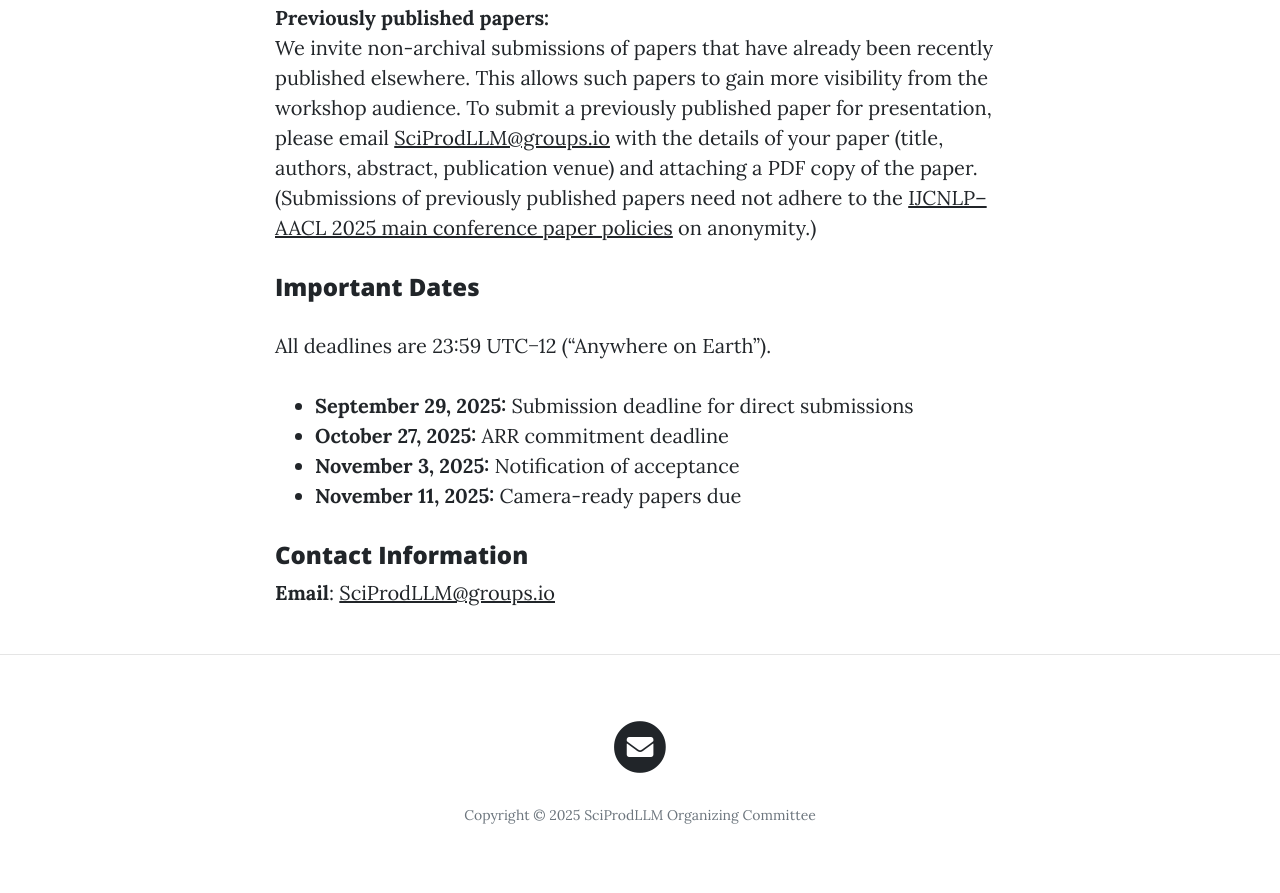
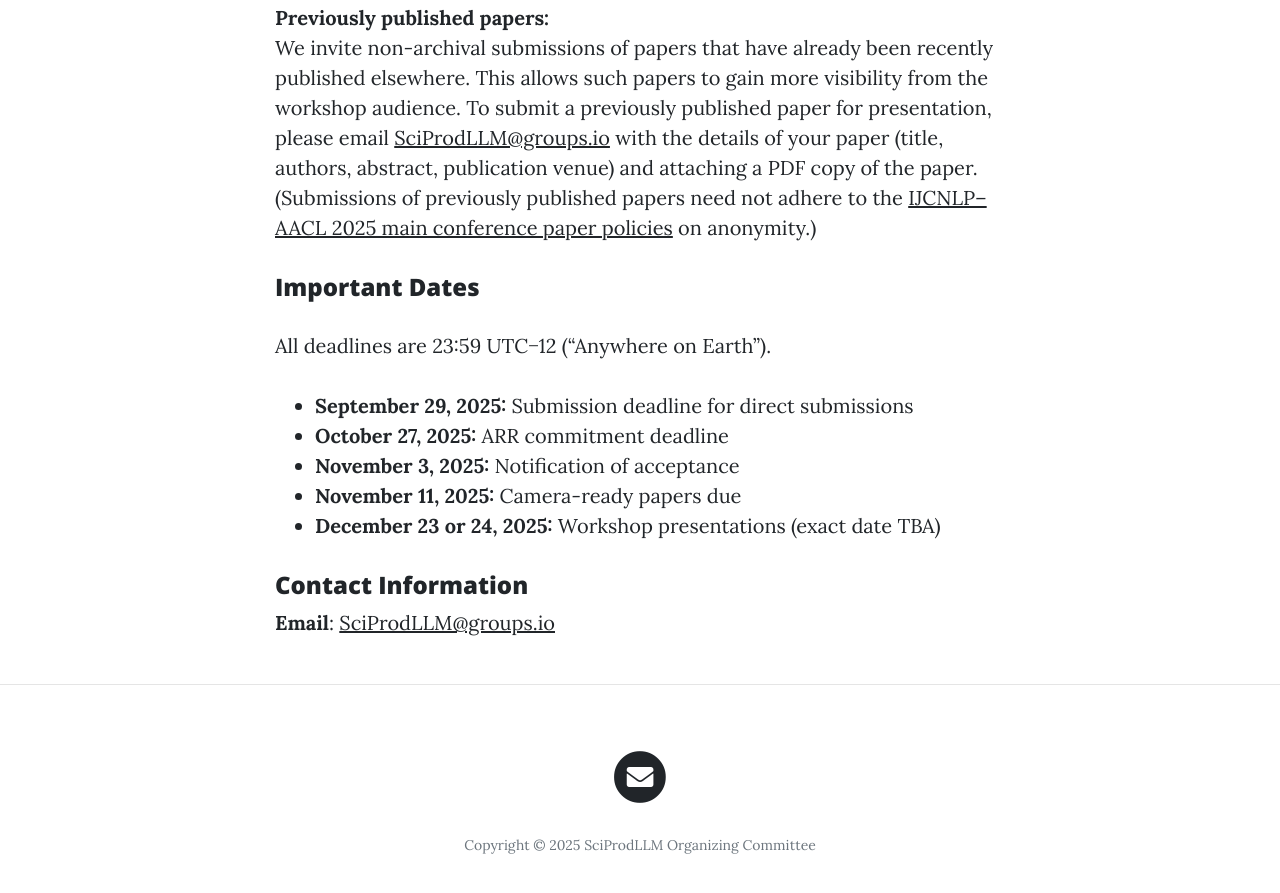
Before and after one commit to SciProdLLMs/sciprodllms.github.io, a website: page 2025/cfp.html in a window 1280 px wide. Shown: the part 2041-2934 px from the top of the page. Drawn offline with Linux system fonts and the light colour scheme.

Commit message:
Add workshop date

```diff
--- a/2025/cfp.html
+++ b/2025/cfp.html
@@ -108,6 +108,7 @@
             <li><b>October 27, 2025:</b> ARR commitment deadline</li>
             <li><b>November 3, 2025:</b> Notification of acceptance</li>
             <li><b>November 11, 2025:</b> Camera-ready papers due</li>
+            <li><b>December 23 or 24, 2025:</b> Workshop presentations (exact date TBA)</li>
           </ul>
         </p>
 
```
